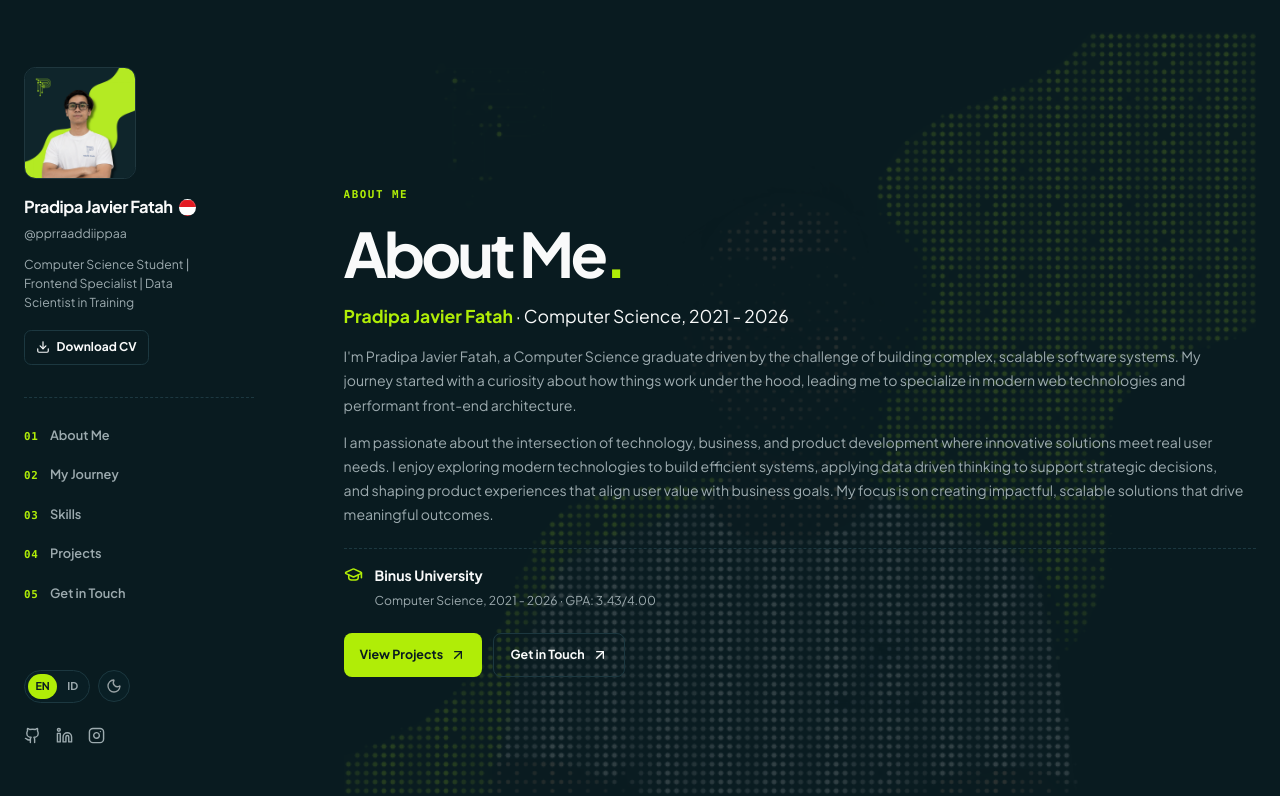
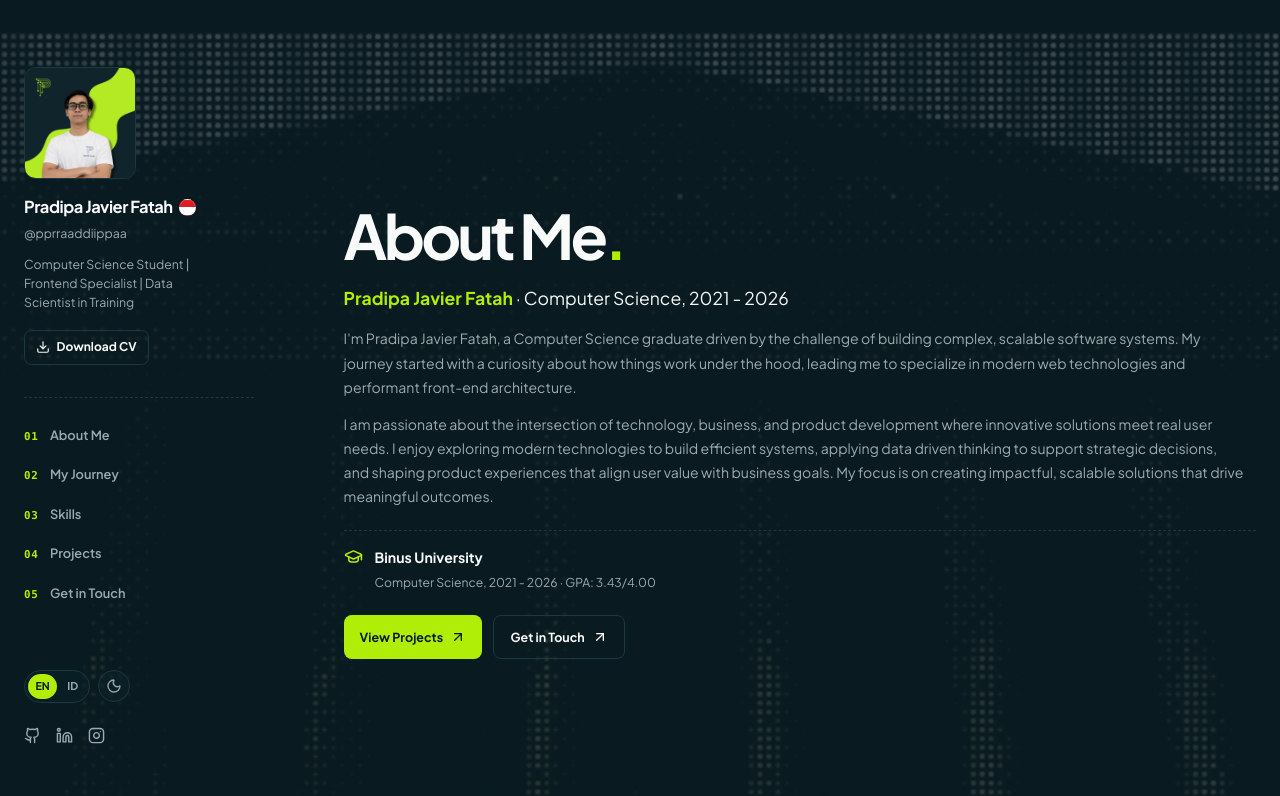
Before and after one commit to PradipaJavierFatah/PradipaPortofolioNextJs, a Next.js app: page / in a window 1280 px wide. Shown: the top 796 px of the page. Built offline with nearby package versions, Linux system fonts and the light colour scheme.

Commit message:
feat: use full bleed architecture dither background

```diff
--- a/src/app/globals.css
+++ b/src/app/globals.css
@@ -91,6 +91,7 @@
 
   .portfolio-rail {
     position: sticky;
+    z-index: 2;
     top: 2rem;
     align-self: start;
     min-height: calc(100dvh - 4rem);
@@ -348,7 +349,7 @@
     min-height: 100dvh;
     flex-direction: column;
     justify-content: center;
-    overflow: hidden;
+    overflow: visible;
     isolation: isolate;
     padding: clamp(4.5rem, 9vh, 7rem) 0;
     scroll-margin-top: 1.5rem;
@@ -357,11 +358,18 @@
   .intro-dither {
     position: absolute;
     z-index: 0;
-    inset: 0;
-    width: 100%;
+    top: 0;
+    right: auto;
+    bottom: 0;
+    left: calc(-1 * (230px + clamp(3rem, 7vw, 7rem) + max(1.5rem, (100vw - 1350px) / 2)));
+    width: 100vw;
     height: 100%;
-    opacity: 0.2;
+    opacity: 0.24;
     pointer-events: none;
+    mix-blend-mode: multiply;
+  }
+
+  .dark .intro-dither {
     mix-blend-mode: screen;
   }
 
@@ -942,6 +950,11 @@
     padding: 5.5rem 0 4rem;
   }
 
+  .intro-dither {
+    left: -1rem;
+    width: 100vw;
+  }
+
   .portfolio-section {
     min-height: 100dvh;
     justify-content: flex-start;
--- a/src/components/pages/portfolio-home.tsx
+++ b/src/components/pages/portfolio-home.tsx
@@ -140,7 +140,7 @@ export function PortfolioHome() {
                 <main id="top" className="portfolio-content">
                     <section id="about" className="portfolio-intro" aria-labelledby="intro-title">
                         <DitherEffect
-                            src="/images/profileDipa1.jpg"
+                            src="/images/architecture-dither-source.png"
                             className="intro-dither"
                             recipe={{
                                 renderMode: "dither",
@@ -165,7 +165,6 @@ export function PortfolioHome() {
                             transition={{ duration: 0.55, ease: "easeOut" }}
                             className="intro-copy"
                         >
-                            <p className="section-kicker">{t.about.title}</p>
                             <h1 id="intro-title">{t.about.title}<span>.</span></h1>
                             <p className="intro-role"><strong>{SITE_CONFIG.name}</strong> · {t.about.major}</p>
                             <p className="intro-description">{t.about.bio1}</p>
--- a/src/components/ui/dither-effect.tsx
+++ b/src/components/ui/dither-effect.tsx
@@ -492,9 +492,12 @@ export function DitherEffect({ src, recipe, className }: DitherEffectProps) {
         const shouldAnimate = config.animated && !reduceMotion;
 
         const resize = () => {
-            const bounds = parent.getBoundingClientRect();
-            displayWidth = Math.max(1, Math.floor(bounds.width));
-            displayHeight = Math.max(1, Math.floor(bounds.height));
+            canvas.style.width = "";
+            canvas.style.height = "";
+            const canvasBounds = canvas.getBoundingClientRect();
+            const parentBounds = parent.getBoundingClientRect();
+            displayWidth = Math.max(1, Math.floor(canvasBounds.width || parentBounds.width));
+            displayHeight = Math.max(1, Math.floor(canvasBounds.height || parentBounds.height));
             renderScale = Math.min(1, 720 / Math.max(displayWidth, displayHeight));
             width = Math.max(1, Math.floor(displayWidth * renderScale));
             height = Math.max(1, Math.floor(displayHeight * renderScale));
```
Also changed, not shown: public/images/architecture-dither-source.png (added).
